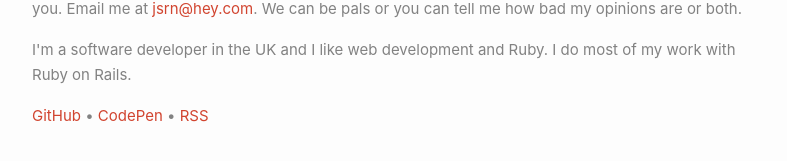
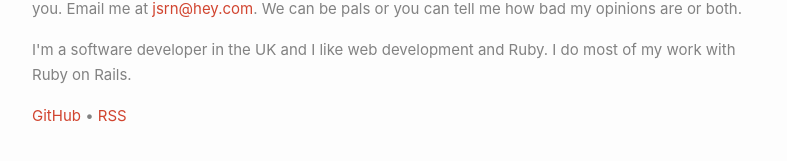
Before and after one commit to jsrn/jsrn.github.io, a Jekyll site: the page built from index.html, in a window 1280 px wide and 900 px high, scrolled down 2049 px. Shown: the part 712-873 px from the top of the window, without its empty margins (238-1025 px from the left). Built offline with Jekyll 4.4.1, drawn with Linux system fonts in a browser that asks for light colours.

Commit message:
remove codepen link

```diff
--- a/_includes/footer.html
+++ b/_includes/footer.html
@@ -9,7 +9,7 @@
         <p>{{- site.description | escape -}}</p>
 
         <p>
-          <a href="https://github.com/jsrn">GitHub</a> &bull; <a href="https://codepen.io/jsrn">CodePen</a> &bull; <a href="{{ 'feed.xml' | relative_url }}">RSS</a>
+          <a href="https://github.com/jsrn">GitHub</a> &bull; <a href="{{ 'feed.xml' | relative_url }}">RSS</a>
         </p>
       </div>
     </div>
```
